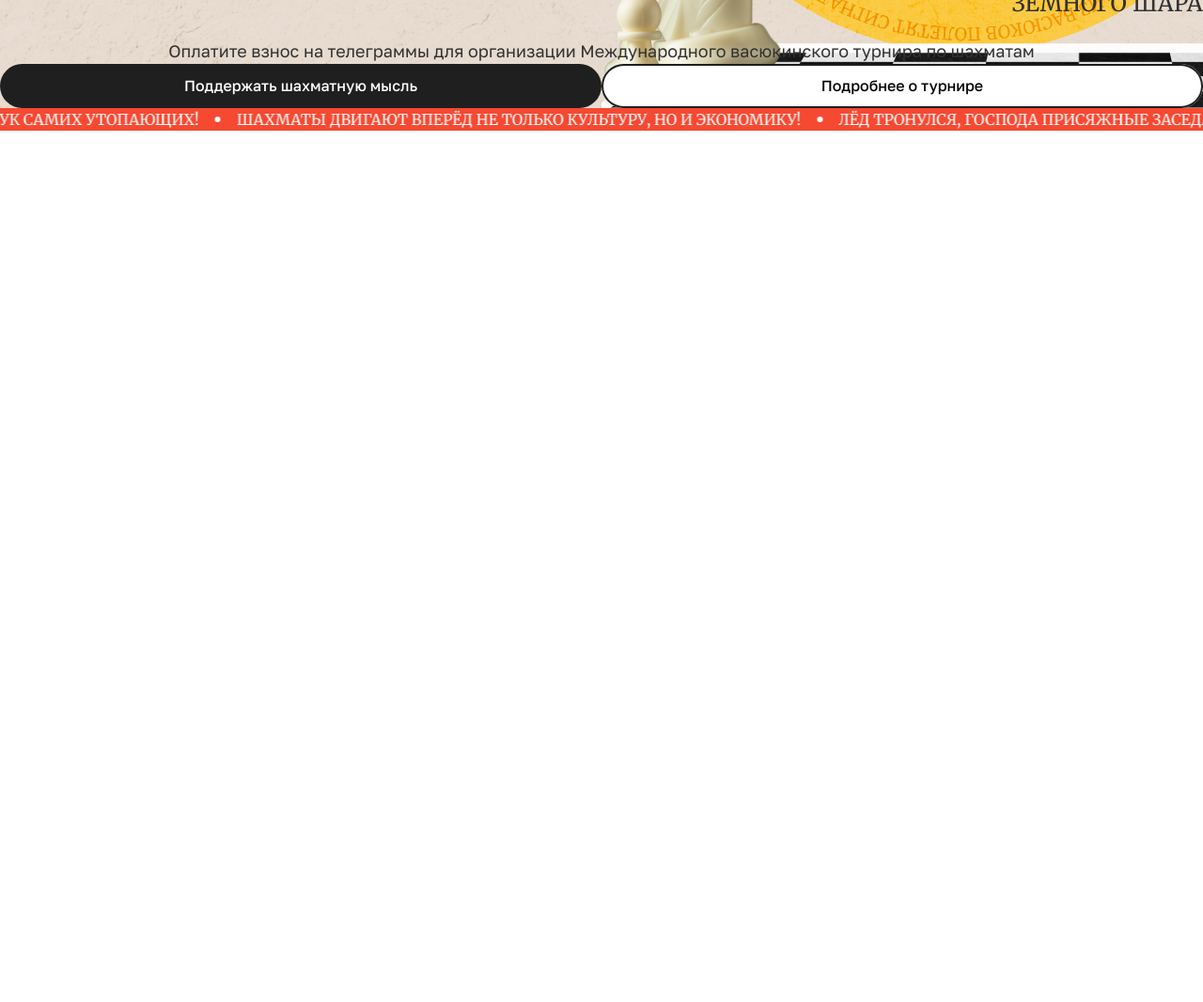
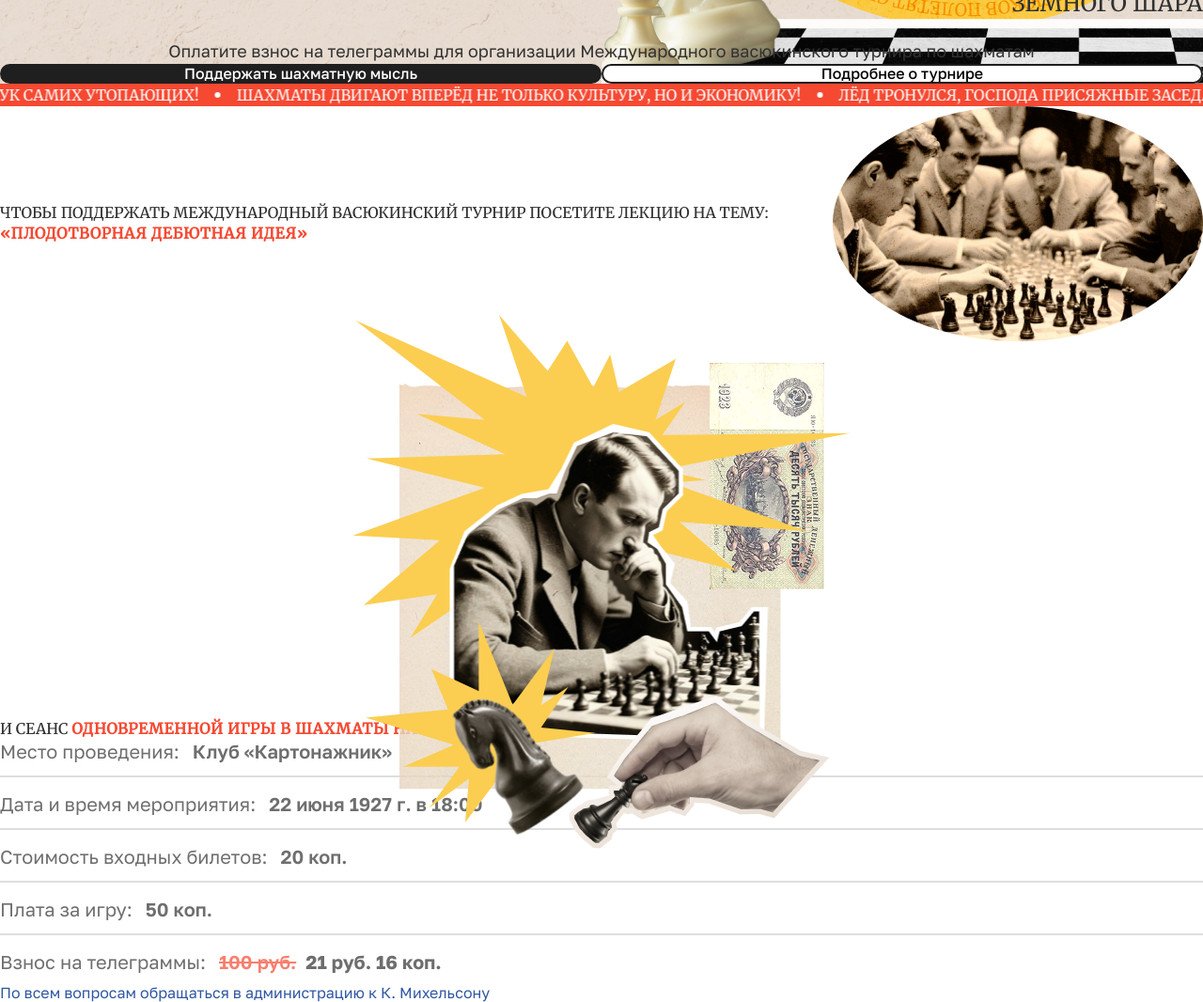
Before and after one commit to Andrew-Yurkin/chess-club, a website built with Vite: page index.html in a window 1280 px wide. Shown: the part 62-1128 px from the top of the page at 94% size. Before the commit the page ends 800 px from the top, so only its background shows below. Built offline with nearby package versions, Linux system fonts and the light colour scheme.

Commit message:
add event section

```diff
--- /dev/null
+++ b/src/components/event/event.html
@@ -0,0 +1,66 @@
+<section class="event container">
+  <div class="event__first-block">
+      <p class="event__first-block_title even-title">
+        Чтобы поддержать Международный васюкинский турнир
+        <span class="event__first-block_mobile-slot"></span>
+        посетите лекцию на тему:
+        <span class='event__first-block_text-accent even-text-accent'>«Плодотворная дебютная идея»</span>
+      </p>
+
+      <img data-da=".event__first-block_mobile-slot,first,768" class='event__first-block_img' src="/src/assets/event/chess-tournament.png" alt="шахматный турнир">
+  </div>
+
+  <div class='event__second-block'>
+    <div class="event__second-block_art">
+      <div class="event__second-block_scene scene-event">
+        <img src="/src/assets/event/paper.png" class='scene-event__paper' alt="">
+        <img src="/src/assets/event/money.png" class='scene-event__money' alt="">
+        <img src="/src/assets/event/star-chess-player.svg"  class='scene-event__star-chess-player' alt="">
+        <img src="/src/assets/event/chess-player.png"   class='scene-event__chess-player' alt="">
+        <img src="/src/assets/event/star-horse.svg"   class='scene-event__star-horse' alt="">
+        <img src="/src/assets/event/hand.png" class='scene-event__hand' alt="">
+        <img src="/src/assets/event/horse.png" class='scene-event__horse' alt="">
+      </div>
+    </div>
+
+    <div>
+      <p class="event__second-block_title even-title">
+        и Сеанс <span class='even-text-accent'>одновременной игры в шахматы на 160 досках</span> гроссмейстера О. Бендера
+      </p>
+
+      <dl class="event__second-block_info info-event">
+        <div class="info-event__row">
+          <dt>Место проведения:</dt>
+          <dd>Клуб «Картонажник»</dd>
+        </div>
+
+        <div class="info-event__row">
+          <dt>Дата и время мероприятия:</dt>
+          <dd>22 июня 1927 г. в 18:00</dd>
+        </div>
+
+        <div class="info-event__row">
+          <dt>Стоимость входных билетов:</dt>
+          <dd>20 коп.</dd>
+        </div>
+
+        <div class="info-event__row">
+          <dt>Плата за игру:</dt>
+          <dd>50 коп.</dd>
+        </div>
+
+        <div class="info-event__row">
+          <dt>Взнос на телеграммы:</dt>
+          <dd>
+            <span class="old-price">100 руб.</span>
+            <b>21 руб. 16 коп.</b>
+          </dd>
+        </div>
+      </dl>
+
+      <a href='#' class="event__second-block_note">
+        По всем вопросам обращаться в администрацию к К. Михельсону
+      </a>
+    </div>
+  </div>
+</section>
--- /dev/null
+++ b/src/components/event/event.scss
@@ -0,0 +1,238 @@
+@import '/src/styles/helpers.scss';
+
+.event {
+	display: flex;
+	flex-direction: column;
+	background-color: var(--color-white);
+
+	&__first-block {
+		padding-top: size(80px, 48px);
+		display: grid;
+		grid-template-columns: 1fr auto;
+		gap: size(64px, 20px);
+		align-items: center;
+
+		&_mobile-slot {
+			@media (max-width: 768px) {
+				display: flex;
+				justify-content: center;
+				align-items: center;
+				margin-top: 24px;
+				margin-bottom: 24px;
+			}
+		}
+
+		&_img {
+			width: size(394px, 335px, reverse, 1366px, 768px);
+			height: auto;
+		}
+
+		@media (max-width: 768px) {
+			grid-template-columns: 1fr;
+			justify-content: center;
+			align-items: center;
+			text-align: center;
+		}
+
+		@media (max-width: 425px) {
+			grid-template-columns: 1fr;
+			align-items: center;
+			text-align: start;
+		}
+
+		@media (max-width: 375px) {
+			font-size: 28px;
+		}
+	}
+
+	&__second-block {
+		display: grid;
+		grid-template-columns: size(474px, 335px, reverse, 1366px, 768px) 1fr;
+		min-height: 527px;
+		column-gap: 44px;
+		margin-top: size(64px, 56.5px);
+
+		&_art {
+			position: relative;
+			min-height: 402px;
+
+			@media (max-width: 374px) {
+				min-height: 335px;
+			}
+		}
+
+		&_scene {
+    	position: absolute;
+    	pointer-events: none;
+    	transform-origin: top center;
+    	inset: 0;
+    	width: 100%;
+    	height: 100%;
+			transform: scale(size(1, 0.706, reverse, 1366px, 768px));
+
+			img {
+      	position: absolute;
+      	max-width: none;
+      	height: auto;
+      	user-select: none;
+      	pointer-events: none;
+      	position: absolute;
+      	left: 50%;
+      	top: 0;
+			}
+
+			@media (max-width: 374px) {
+				transform: scale(0.55);
+			}
+		}
+
+		&_title {
+			@media (max-width: 767px) {
+				position: relative;
+				top: 4px;
+				left: 2px;
+			}
+		}
+
+		&_info {
+			margin-top: size(60px, 48px, reverse, 1366px, 768px);
+		}
+
+		&_note {
+			display: block;
+			color: var(--color-link);
+			font-family: var(--font-primary);
+			font-size: size(20px, 18px, reverse, 1366px, 768px);
+			font-weight: var(--fw-regular);
+			line-height: 120%;
+			margin-top: size(50px, 42px, reverse, 1366px, 768px);
+		}
+
+		@media (max-width: 768px) {
+			grid-template-columns: 1fr;
+			text-align: center;
+		}
+
+		@media (max-width: 425px) {
+			text-align: start;
+		}
+	}
+}
+
+.scene-event {
+	&__paper {
+		z-index: 1;
+		transform: translateX(calc(-50% - 12px)) translateY(39px);
+	}
+
+	&__money {
+		z-index: 2;
+		transform: translateX(calc(100% - 7px)) translateY(23px);
+	}
+	&__star-chess-player {
+		z-index: 3;
+		transform: translateX(-50%) translateY(-28px);
+	}
+	&__chess-player {
+		z-index: 4;
+		transform: translateX(calc(-50% + 8px)) translateY(88px);
+	}
+	&__star-horse {
+		z-index: 5;
+		transform: translateX(calc(-100% - 6px)) translateY(calc(100% + 84.5px));
+	}
+	&__hand {
+		z-index: 6;
+		transform: translateX(-42px) translateY(calc(100% + 38px));
+	}
+	&__horse {
+		z-index: 6;
+		transform: translateX(calc(-100% + -15.5px)) translateY(calc(200% + 9.5px))
+	}
+}
+
+.even-title {
+	color: var(--color-title);
+	font-family: var(--font-secondary);
+	font-size: size(36px, 28px, reverse, 1366px, 768px);
+	font-weight: var(--fw-medium);
+	line-height: 135%;
+	text-transform: uppercase;
+}
+
+.even-text-accent {
+	font-weight: var(--fw-bold);
+	letter-spacing: 0.6px;
+	color: var(--color-warning);
+}
+
+.info-event {
+		&__row {
+			display: grid;
+  		grid-template-columns: 307px 1fr;
+			align-items: stretch;
+
+			color: var(--color-title);
+			font-family: var(--font-primary);
+			font-size: 20px;
+			font-weight: var(--fw-regular);
+			line-height: 120%;
+			opacity: 0.7;
+			font-weight: var(--fw-semibold);
+
+			&:not(:last-child) {
+				box-shadow: inset 0 -2px 0 var(--color-line);
+			}
+
+			dt, dd {
+				padding: 16px 16px;
+			}
+
+			dt {
+				font-weight: var(--fw-regular);
+				padding-left: 0;
+				box-shadow: inset -2px 0 0 var(--color-line);
+			}
+
+			&:first-child dt,
+			&:first-child dd {
+				padding-top: 0;
+			}
+
+			&:last-child dt,
+			&:last-child dd {
+				padding-bottom: 0;
+			}
+
+			@media (max-width: 1365px) {
+				display: block;
+
+				dt, dd {
+					display: inline-block;
+					padding: 0;
+				}
+
+				dd {
+					padding-bottom: 16px;
+				}
+
+				dt {
+					box-shadow: none;
+					padding-top: 16px;
+					padding-bottom: 12px;
+					padding-right: 9px;
+
+				}
+
+				&:last-child dt {
+					padding-bottom: 12px;
+				}
+			}
+		}
+}
+
+.old-price {
+	text-decoration: line-through;
+  color: var(--color-warning);
+	margin-right: 5px;
+}
--- a/src/components/hero/hero.html
+++ b/src/components/hero/hero.html
@@ -1,12 +1,12 @@
 <section class="hero">
-	<div class="hero__scene">
-		<img src="/src/assets/hero/king.png" class="hero__king" alt="" />
-		<img src="/src/assets/hero/queen.png" class="hero__queen" alt="" />
-    <img src="/src/assets/hero/horse.png" class="hero__horse" alt="" />
-    <img src="/src/assets/hero/pawn.png" class="hero__pawn" alt="" />
-		<img src="/src/assets/hero/sun.svg" class="hero__sun" alt="" />
-		<img src="/src/assets/hero/board.png" class="hero__board" alt="" />
-		<img src="/src/assets/hero/city.png" class="hero__city" alt="" />
+	<div class="hero__scene scene-hero">
+		<img src="/src/assets/hero/king.png" class="scene-hero__king" alt="" />
+		<img src="/src/assets/hero/queen.png" class="scene-hero__queen" alt="" />
+    <img src="/src/assets/hero/horse.png" class="scene-hero__horse" alt="" />
+    <img src="/src/assets/hero/pawn.png" class="scene-hero__pawn" alt="" />
+		<img src="/src/assets/hero/sun.svg" class="scene-hero__sun" alt="" />
+		<img src="/src/assets/hero/board.png" class="scene-hero__board" alt="" />
+		<img src="/src/assets/hero/city.png" class="scene-hero__city" alt="" />
 	</div>
 
 
@@ -15,7 +15,7 @@
       <h1 class="hero__title">
 				<span class="hero__title--first-line">Превратите </span>
 				уездный город
-				<span class="hero__title--center">в столицу</span>
+				<span class="hero__title--center">в столицу</span>
 				<span class="hero__title--right">земного шара</span>
       </h1>
 
--- a/src/components/hero/hero.scss
+++ b/src/components/hero/hero.scss
@@ -13,7 +13,7 @@
     content: "";
     position: absolute;
     inset: 0;
-    z-index: 2;
+    z-index: 5;
     background-image: url("/src/assets/hero/bg-texture.png");
     background-repeat: repeat;
     mix-blend-mode: color-burn;
@@ -21,16 +21,23 @@
     pointer-events: none;
   }
 
-// Сцена ================
   &__scene {
     position: absolute;
     pointer-events: none;
     transform-origin: top center;
     inset: 0;
-    top: 0;
-    left: 0;
     width: 100%;
     height: 100%;
+    img {
+      position: absolute;
+      max-width: none;
+      height: auto;
+      user-select: none;
+      pointer-events: none;
+      position: absolute;
+      left: 50%;
+      bottom: 0;
+    }
 
     @media (min-width: 1100px) and (max-width: 1200px) {
       transform: translateX(35px) translateY(36px) scale(0.95);
@@ -41,26 +48,91 @@
     }
   }
 
-  &__scene img {
-    position: absolute;
-    max-width: none;
-    height: auto;
-    user-select: none;
-    pointer-events: none;
+  &__content {
+    position: relative;
+    z-index: 10;
+    max-width: size(542px, 335px);
+
+    @media (min-width: 425px) and (max-width: 768px) {
+      text-align: center;
+    }
+
+    @media (max-width: 768px) {
+      margin: 0 auto;
+    }
   }
 
-  &__sun,
-  &__city,
-  &__board,
-  &__king,
-  &__queen,
-  &__horse,
-  &__pawn {
-    position: absolute;
-    left: 50%;
-    bottom: 0;
+  &__title {
+    font-family: var(--font-secondary);
+    font-weight: var(--fw-regular);
+    font-size: size(60px, 36px);
+    line-height: 110%;
+    margin-bottom: 24px;
+    text-transform: uppercase;
+    letter-spacing: 0.01em;
+    color: var(--color-title);
+
+    &--first-line {
+      letter-spacing: 0.022em;
+    }
+
+    &--center {
+      position: relative;
+      display: block;
+      text-align: center;
+      transform: translateX(size(0px, 4px, forward));
+    }
+
+    &--right {
+      display: block;
+      text-align: right;
+    }
+
+    @media (max-width: 425px) {
+      text-align: start;
+    }
+
+    @media (max-width: 374px) {
+      width: 284px;
+      font-size: 30px;
+    }
   }
 
+  &__subtitle {
+    color: var(--color-title);
+    text-align: center;
+    font-family: var(--font-primary);
+    font-size: 18px;
+    font-weight: var(--fw-regular);
+    line-height: size(129%, 130%);
+    margin-bottom: size(38.5px, 33px);
+
+    @media (max-width: 425px) {
+      text-align: start;
+    }
+
+    @media (max-width: 374px) {
+      font-size: 14px;
+    }
+  }
+
+  &__actions {
+    position: relative;
+    display: flex;
+    gap: size(16px, 12px);
+    flex-wrap: wrap;
+
+    @media (max-width: 768px) {
+      flex-direction: column;
+    }
+  }
+
+  @media (max-width: 374px) {
+    padding-left: size(10px, 0px, reverse, 374px, 320px);
+  }
+}
+
+.scene-hero {
   &__sun {
     z-index: 1;
     transform:
@@ -117,81 +189,6 @@
       translateY(size(-19px, 19px, forward))
       scale(size(1, 0.5));
   }
-// ================
-// Контент
-  &__content {
-    position: relative;
-    z-index: 10;
-    max-width: size(542px, 335px);
-
-    @media (min-width: 425px) and (max-width: 768px) {
-      text-align: center;
-    }
-
-    @media (max-width: 768px) {
-      margin: 0 auto;
-    }
-  }
-
-  &__title {
-    font-family: var(--font-secondary);
-    font-weight: var(--fw-regular);
-    font-size: size(60px, 36px);
-    line-height: 110%;
-    margin-bottom: 24px;
-    text-transform: uppercase;
-    letter-spacing: 0.01em;
-    color: var(--color-title);
-
-    &--first-line {
-      letter-spacing: 0.022em;
-    }
-
-    &--center {
-      position: relative;
-      display: block;
-      text-align: center;
-      transform: translateX(size(0px, 4px, forward));
-    }
-
-    &--right {
-      display: block;
-      text-align: right;
-    }
-
-    @media (max-width: 374px) {
-      font-size: 30px;
-    }
-  }
-
-  &__subtitle {
-    color: var(--color-title);
-    text-align: center;
-    font-family: var(--font-primary);
-    font-size: 18px;
-    font-weight: var(--fw-regular);
-    line-height: size(129%, 130%);
-    margin-bottom: size(39px, 33px);
-
-    @media (max-width: 425px) {
-      text-align: start;
-    }
-
-    @media (max-width: 374px) {
-      font-size: 14px;
-    }
-  }
-
-  &__actions {
-    position: relative;
-    display: flex;
-    gap: size(16px, 12px);
-    flex-wrap: wrap;
-
-    @media (max-width: 768px) {
-      flex-direction: column;
-    }
-  }
 
   @media (max-width: 768px) {
     &__pawn {
@@ -201,15 +198,14 @@
 }
 
 .btn {
-	display: flex;
+	display: inline-flex;
 	justify-content: center;
 	align-items: center;
   box-sizing: border-box;
   max-height: 72px;
   min-width: 263px;
 	flex: 1 0 0;
-  padding: 13px 40px;
-  padding-inline: size(48px, 40px);
+  padding: size(20px, 14px) size(48px, 40px);
   border-radius: 66px;
 	font-size: 16px;
 	line-height: 130%;
@@ -217,6 +213,7 @@
 	font-weight: var(--fw-medium);
 	font-family: var(--font-primary);
   z-index: 10;
+  transition: all .2s ease;
 
   &--primary {
     background: var(--color-button-primary);
--- a/src/components/ticker/ticker.scss
+++ b/src/components/ticker/ticker.scss
@@ -1,7 +1,7 @@
 @import "../../styles/helpers.scss";
 
 .ticker {
-  background-color: var(--color-ticker-track);
+  background-color: var(--color-warning);
   color: var(--color-white);
   overflow: hidden;
   width: 100%;
--- /dev/null
+++ b/src/js/helpers.js
@@ -0,0 +1,96 @@
+export class DynamicAdapt {
+  constructor(type) {
+    this.type = type
+  }
+
+  init() {
+    this.objects = []
+    this.daClassname = '_dynamic_adapt_'
+    this.nodes = [...document.querySelectorAll('[data-da]')]
+
+    this.nodes.forEach((node) => {
+      const data = node.dataset.da.trim()
+      const dataArray = data.split(',')
+      const object = {}
+      object.element = node
+      object.parent = node.parentNode
+      object.destination = document.querySelector(dataArray[0].trim())
+      object.breakpoint = dataArray[2] ? dataArray[2].trim() : '767'
+      object.place = dataArray[1] ? dataArray[1].trim() : 'last'
+      object.index = this.indexInParent(object.parent, object.element)
+      this.objects.push(object)
+    })
+
+    this.arraySort(this.objects)
+
+    this.mediaQueries = this.objects
+      .map(({ breakpoint }) => `(${this.type}-width: ${breakpoint}px),${breakpoint}`)
+      .filter((item, index, self) => self.indexOf(item) === index)
+
+    this.mediaQueries.forEach((media) => {
+      const mediaSplit = media.split(',')
+      const matchMedia = window.matchMedia(mediaSplit[0])
+      const mediaBreakpoint = mediaSplit[1]
+
+      const objectsFilter = this.objects.filter(
+        ({ breakpoint }) => breakpoint === mediaBreakpoint,
+      )
+
+      matchMedia.addListener(() => {
+        this.mediaHandler(matchMedia, objectsFilter)
+      })
+
+      this.mediaHandler(matchMedia, objectsFilter)
+    })
+  }
+
+  mediaHandler(matchMedia, objects) {
+    if (matchMedia.matches) {
+      objects.forEach((object) =>
+        this.moveTo(object.place, object.element, object.destination),
+      )
+    } else {
+      objects.forEach((object) => {
+        if (object.element.classList.contains(this.daClassname)) {
+          this.moveBack(object.parent, object.element, object.index)
+        }
+      })
+    }
+  }
+
+  moveTo(place, element, destination) {
+    element.classList.add(this.daClassname)
+    if (place === 'last' || place >= destination.children.length) {
+      destination.append(element)
+      return
+    }
+    if (place === 'first') {
+      destination.prepend(element)
+      return
+    }
+    destination.children[place].before(element)
+  }
+
+  moveBack(parent, element, index) {
+    element.classList.remove(this.daClassname)
+    if (parent.children[index] !== undefined) {
+      parent.children[index].before(element)
+    } else {
+      parent.append(element)
+    }
+  }
+
+  indexInParent(parent, element) {
+    return [...parent.children].indexOf(element)
+  }
+
+  arraySort(arr) {
+    if (this.type === 'min') {
+      arr.sort((a, b) => a.breakpoint - b.breakpoint)
+    } else {
+      arr.sort((a, b) => b.breakpoint - a.breakpoint)
+    }
+  }
+}
+
+export default DynamicAdapt
--- a/src/styles/base.scss
+++ b/src/styles/base.scss
@@ -13,11 +13,13 @@
 
   /* colors */
   --color-white: #fff;
-  --color-ticker-track: #F54932;
+  --color-warning: #F54932;
   --color-hero-footer: #E9DED4;
   --color-title: #313131;
   --color-button-primary: #1F1F1F;
   --color-button-secondary-hover: #FBCE51;
+  --color-line: #D0D0D0;
+  --color-link: #3057A2;
 
 	--container: 1366px;
   --padding-inline: #{size(72px, 18px)};
--- a/src/styles/main.scss
+++ b/src/styles/main.scss
@@ -4,3 +4,4 @@
 @import "../components/header/header.scss";
 @import "../components/hero/hero.scss";
 @import "../components/ticker/ticker.scss";
+@import "../components/event/event.scss";
```
Also changed, not shown: src/main.js (+7 -0 lines), src/assets/event/bg.png (added), src/assets/event/chess-player.png (added), src/assets/event/chess-tournament.png (added), src/assets/event/hand.png (added), src/assets/event/horse.png (added), src/assets/event/money.png (added), src/assets/event/paper.png (added), src/assets/event/star-chess-player.svg (added), src/assets/event/star-horse.svg (added).
